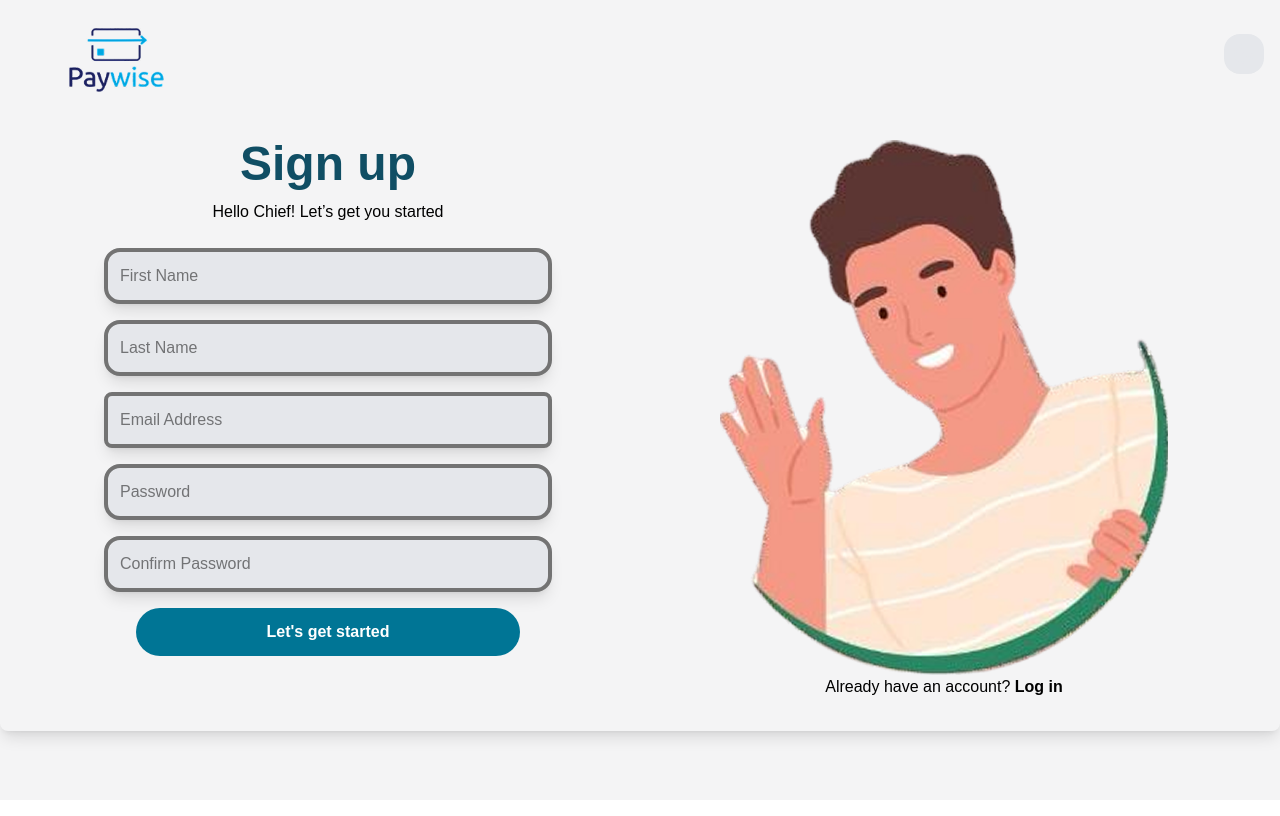
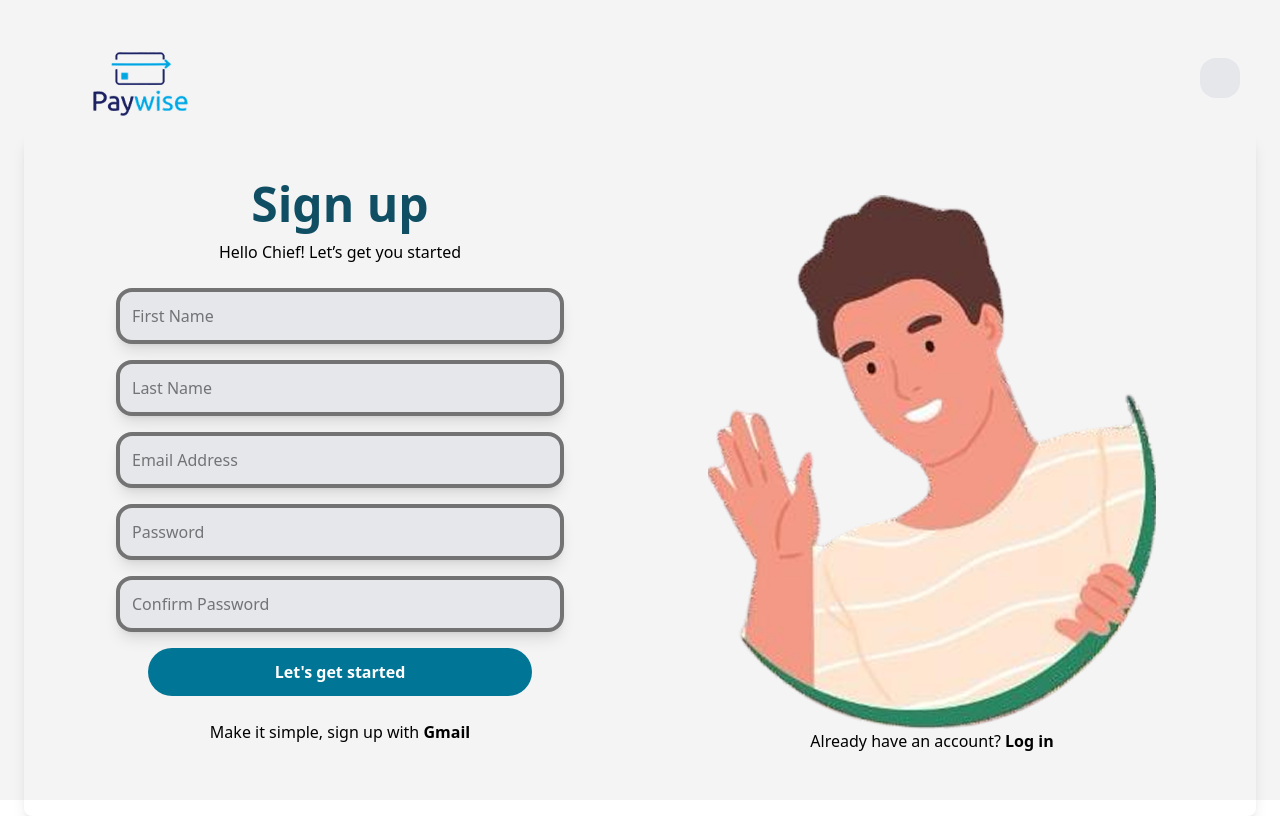
Before and after one commit to OperaCode/PayWise, a React (Vite) app in the folder client/: page /register in a window 1280 px wide. Built offline with nearby package versions, Linux system fonts and the light colour scheme.

Commit message:
themefeature

```diff
--- a/client/package.json
+++ b/client/package.json
@@ -13,7 +13,10 @@
     "@reduxjs/toolkit": "^2.5.1",
     "@tailwindcss/vite": "^4.0.1",
     "axios": "^1.7.9",
+    "cloudinary": "^2.5.1",
+    "dotenv": "^16.4.7",
     "lucide-react": "^0.475.0",
+    "multer": "^1.4.5-lts.1",
     "next-themes": "^0.4.4",
     "react": "^18.3.1",
     "react-dom": "^18.3.1",
--- a/client/src/App.css
+++ b/client/src/App.css
@@ -1,32 +1,24 @@
-#root {
 
 
-  --bg-color: white;
+#root {
+  /* --bg-color: #f4f4f5; */
   --text-color: black;
 }
 
-/* Dark theme */
-.dark-mode {
+
+/* Light Mode Styles */
+.app-container {
+  background-color: #f4f4f5;
+  color: black;
+  transition: background 0.3s ease, color 0.3s ease;
+}
+
+.app-container.dark {
+  background-color: black;
+  color: white;
   --bg-color: #121212;
   --text-color: white;
+
+
+
 }
-
-body {
-  background-color: var(--bg-color);
-  color: var(--text-color);
-  font-family: Arial, sans-serif;
-  text-align: center;
-  /* padding: 20px; */
-}
-
-/* Toggle Button */
-#theme-toggle {
-  background: var(--text-color);
-  color: var(--bg-color);
-  border: none;
-  padding: 10px 20px;
-  font-size: 16px;
-  cursor: pointer;
-  border-radius: 5px;
-  transition: all 0.3s;
-}
--- a/client/src/App.jsx
+++ b/client/src/App.jsx
@@ -1,4 +1,4 @@
-import React, { useState, useEffect } from 'react';
+import React, { useState, useEffect, useContext } from 'react';
 import './App.css';
 import { Route, Routes } from "react-router-dom";
 import LandingLayout from './Layouts/LandingLayout';
@@ -9,9 +9,12 @@ import Register from './Pages/Register';
 import AboutUs from './Pages/AboutUs.jsx';
 import Privacy from './Pages/Privacy.jsx';
 import Loader from './components/Loader.jsx';
+import { ThemeContext } from './context/ThemeContext.jsx';
+import Header from './components/Header.jsx';
 
 const App = () => {
   const [loading, setLoading] =useState(true);
+  const { theme } = useContext(ThemeContext); // Get theme from context
 
   useEffect(() => {
     // Simulate an API call or app initialization delay
@@ -19,20 +22,28 @@ const App = () => {
   }, []);
 
   return (
-    <>
+    <div className={`app-container ${theme}`}>
       {/* {loading ? (
         <Loader /> // Show loader while loading
       ) : (
-      )} */}
-        <Routes>
-          <Route path="/" element={<LandingPage />} />
+
+      )}; */}
+
+      {/* <Header/> */}
+        <Routes >
+          <Route path="/" element={<LandingPage />}  />
           <Route path="/about" element={<LandingLayout><AboutUs /></LandingLayout>} />
           <Route path="/terms-and-conditions" element={<LandingLayout><TermsAndConditions /></LandingLayout>} />
           <Route path="/privacy-policy" element={<LandingLayout><Privacy /></LandingLayout>} />
           <Route path="/register" element={<Register />} />
           <Route path="/login" element={<Login />} />
         </Routes>
-    </>
+
+
+
+
+
+    </div>
   );
 };
 
--- a/client/src/Layouts/LandingLayout.jsx
+++ b/client/src/Layouts/LandingLayout.jsx
@@ -6,7 +6,7 @@ import Footer from '../components/Footer'
 // This layout should wrap the entire landing page, it includes header, main content, and footer.
 const LandingLayout = ({children}) => {
     return (
-        <div className='bg-zinc-100 w-full border'>
+        <div className='bg-zinc-100 w-full'>
 
                 <Header />
 
--- a/client/src/Pages/Register.jsx
+++ b/client/src/Pages/Register.jsx
@@ -26,36 +26,40 @@ const Register = () => {
     };
 
     return (
-        <div className="flex-col justify-center h-screen bg-zinc-100">
+        <div className="flex-col justify-center h-screen p-6 ">
             {/* Theme Toggle Button */}
             <div className="flex justify-between px-4 items-center ">
                 <div className=" w-50">
                     <Link to="/">
-                        <img src={logo} alt="Register" className="" />
+                        <img src={logo} alt="Register" className=" bg-zinc-100 w-md rounded-sm" />
                     </Link>
                 </div>
                 <button onClick={toggleTheme} className=" h-10  p-2 bg-gray-200 dark:bg-gray-700 rounded-2xl hover:cursor-pointer">
                     {theme === "light" ? <Moon className="text-gray-200" /> : <Sun className="text-yellow-400" />}
                 </button>
             </div>
-            <div className="p-8 rounded-lg shadow-lg w-full  gap-4 flex">
+            <div className="p-8 rounded-lg shadow-lg w-full  m-auto gap-4 flex">
                 {/* Left - Form Section */}
-                <div className="w-1/2 p- flex-1">
+                <div className=" p-4 flex-1 justify-center ">
                     <h2 className="text-5xl text-center text-cyan-900 mb-3 font-extrabold">Sign up</h2>
                     <p className=" mb-6 text-center">
                         Hello Chief! Let’s get you started
                     </p>
-                    <form onSubmit={handleSubmit} className="space-y-4">
-                        <input type="text" name="firstName" placeholder="First Name" onChange={handleChange} className="w-md full p-3 rounded-2xl bg-gray-200 border-4 border-neutral-500 shadow-lg" required />
-                        <input type="text" name="lastName" placeholder="Last Name" onChange={handleChange} className="w-md p-3 rounded-2xl bg-gray-200  border-4 border-neutral-500 shadow-lg" required />
-                        <input type="email" name="email" placeholder="Email Address" onChange={handleChange} className="w-md p-3 rounded-lg bg-gray-200  border-4 border-neutral-500 shadow-lg" required />
-                        <input type="password" name="password" placeholder="Password" onChange={handleChange} className="w-md p-3 rounded-2xl bg-gray-200  border-4 border-neutral-500 shadow-lg" required />
-                        <input type="password" name="confirmPassword" placeholder="Confirm Password" onChange={handleChange} className="w-md p-3 rounded-2xl bg-gray-200  border-4 border-neutral-500 shadow-lg" required />
-                        <button type="submit" className="w-sm bg-cyan-700 text-white py-3 rounded-3xl font-semibold hover:bg-green-900 transition hover:cursor-pointer ">Let's get started</button>
+                    <form onSubmit={handleSubmit} className="space-y-4 items-center flex-col flex justify-center">
+                        <input type="text" name="firstName" placeholder="First Name" onChange={handleChange} className="w-md p-3 rounded-2xl text-black bg-gray-200 border-4 border-neutral-500 shadow-lg" required />
+                        <input type="text" name="lastName" placeholder="Last Name" onChange={handleChange} className="w-md p-3 rounded-2xl  text-black bg-gray-200  border-4 border-neutral-500 shadow-lg" required />
+                        <input type="email" name="email" placeholder="Email Address" onChange={handleChange} className="w-md p-3 rounded-2xl text-black bg-gray-200  border-4 border-neutral-500 shadow-lg" required />
+                        <input type="password" name="password" placeholder="Password" onChange={handleChange} className="w-md p-3 rounded-2xl text-black bg-gray-200  border-4 border-neutral-500 shadow-lg" required />
+                        <input type="password" name="confirmPassword" placeholder="Confirm Password" onChange={handleChange} className="w-md p-3 rounded-2xl text-black bg-gray-200  border-4 border-neutral-500 shadow-lg" required />
+                        <div className="flex justify-center">
+                            <button type="submit" className="w-sm bg-cyan-700 text-white py-3 rounded-3xl font-semibold hover:bg-green-900 transition hover:cursor-pointer ">Let's get started</button>
+                        </div>
                     </form>
                     <p className="md:hidden">
                         Already have an account? <a href="/login" className="font-bold text-cyan-900">Log in</a>
                     </p>
+
+                    <p className="p-6  text-center">Make it simple, sign up with <span className="font-bold hover:cursor-pointer ">Gmail</span></p>
 
                 </div>
 
--- a/client/src/Pages/SignIn.jsx
+++ b/client/src/Pages/SignIn.jsx
@@ -1,34 +1,29 @@
 import React from 'react'
 import image from "../assets/Register.png"
-import { useState, useEffect } from 'react';
+import { useState, useEffect,useContext } from 'react';
+ import { ThemeContext } from "../context/ThemeContext";
 import { Moon, Sun } from "lucide-react";
 import { Link } from 'react-router-dom';
 import logo from "../assets/paywise-logo.png";
 
 
 const Login = () => {
-    const [theme, setTheme] = useState(localStorage.getItem("theme") || "light");
+      const { theme, toggleTheme } = useContext(ThemeContext);
 
-    useEffect(() => {
-        document.documentElement.classList.toggle("dark", theme === "dark");
-        localStorage.setItem("theme", theme);
-    }, [theme]);
 
-    const toggleTheme = () => {
-        setTheme(theme === "light" ? "dark" : "light");
-    };
     return (
         <>
 
 
-            <div className="  bg-zinc-100">
+            <div className=" h-screen">
                 {/* Theme Toggle Button */}
-                <div className="flex justify-between px-4 items-center ">
+                <div className="flex justify-between px-10 pt-6 items-center ">
                     <div className=" w-50">
                         <Link to="/">
-                            <img src={logo} alt="signup" className="" />
+                            <img src={logo} alt="signup" className=" bg-zinc-100 rounded-sm" />
                         </Link>
                     </div>
+
                         <button onClick={toggleTheme} className=" h-10  p-2 bg-gray-200 dark:bg-gray-700 rounded-2xl hover:cursor-pointer">
                             {theme === "light" ? <Moon className="text-gray-200" /> : <Sun className="text-yellow-400" />}
                         </button>
@@ -44,16 +39,18 @@ const Login = () => {
                     </div>
 
                     {/* Left - Form Section */}
-                    <div className="w-1/2 p-6  flex-1  ">
+                    <div className="w-1/2 p-6  flex-1 flex-col flex items-center">
                         <h2 className="text-5xl text-center text-cyan-900 mb-3 font-extrabold">Sign in</h2>
                         <p className=" mb-6 text-center">
                             Hello Chief! Welcome Back!
                         </p>
-                        <form  className="space-y-4">
-                            <input type="email" name="email" placeholder="Email"  className="w-md full p-3 rounded-2xl bg-gray-200 border-4 border-neutral-500 shadow-lg"required />
-                            <input type="password" name="password" placeholder="Enter password"  className="w-md full p-3 rounded-2xl bg-gray-200 border-4 border-neutral-500 shadow-lg" required />
+                        <form className="space-y-4 flex-col flex items-center  w-full m-auto">
+                            <input type="email" name="email" placeholder="Email" className="w-md full p-3 rounded-2xl text-black bg-gray-200 border-4 border-neutral-500 shadow-lg" required />
+                            <input type="password" name="password" placeholder="Enter password" className="w-md full p-3 rounded-2xl text-black bg-gray-200 border-4 border-neutral-500 shadow-lg" required />
 
+                            <div className='flex justify-center'>
                                 <button type="submit" className="w-sm bg-cyan-700 text-white py-3 rounded-3xl font-semibold hover:bg-green-900 transition hover:cursor-pointer ">Log in</button>
+                            </div>
                         </form>
                         <p className="md:hidden">
                             Don't have an account? <a href="/register" className="font-bold">Sign Up</a>
--- a/client/src/components/Header.jsx
+++ b/client/src/components/Header.jsx
@@ -7,14 +7,14 @@ import { Link } from 'react-router-dom';
 
 
 const Header = () => {
-    const { theme, toggleTheme } = useContext(ThemeContext);
+    const { theme, toggleTheme } = useContext(ThemeContext); // Get theme & toggle function
 
 
 
     return (
-        <header className="bg-zinc-100 shadow-sm fixed w-screen top-0 z-0 ">
+        <header className="  fixed w-screen top-0 z-50 pt-2">
             <nav className=' flex justify-between p-4 items-center md:px-12'>
-                <div className=''>
+                <div className='bg-zinc-100 rounded-sm'>
                    <Link to="/">
                    <img src={Logo} alt="" className='hover:cursor-pointer w-40 md:w-48'/>
                    </Link>
--- a/client/src/context/ThemeContext.jsx
+++ b/client/src/context/ThemeContext.jsx
@@ -1,18 +1,19 @@
-import React from 'react';
-import { createContext, useState, useEffect } from "react";
+import React, { createContext, useState, useEffect } from "react";
 
-export const ThemeContext = createContext(); // Keep ThemeContext as an object
+export const ThemeContext = createContext();
 
 export const ThemeProvider = ({ children }) => {
-  const [theme, setTheme] = useState(localStorage.getItem("theme") || "light");
+    const [theme, setTheme] = useState(() => {
+        return localStorage.getItem("theme") || "light"; // Get saved theme or default to light
+    });
 
     useEffect(() => {
-    document.documentElement.classList.toggle("dark", theme === "dark");
-    localStorage.setItem("theme", theme);
+        document.body.className = theme; // Apply theme to body
+        localStorage.setItem("theme", theme); // Save theme to localStorage
     }, [theme]);
 
     const toggleTheme = () => {
-    setTheme(theme === "light" ? "dark" : "light");
+        setTheme((prevTheme) => (prevTheme === "light" ? "dark" : "light"));
     };
 
     return (
```
Also changed, not shown: client/src/Pages/landingPage.jsx (+6 -4 lines), client/src/main.jsx (+39 -9 lines), 1 other file (tests, documents, lock files or other folders). Lines whose indentation alone changed are shown as unchanged.
